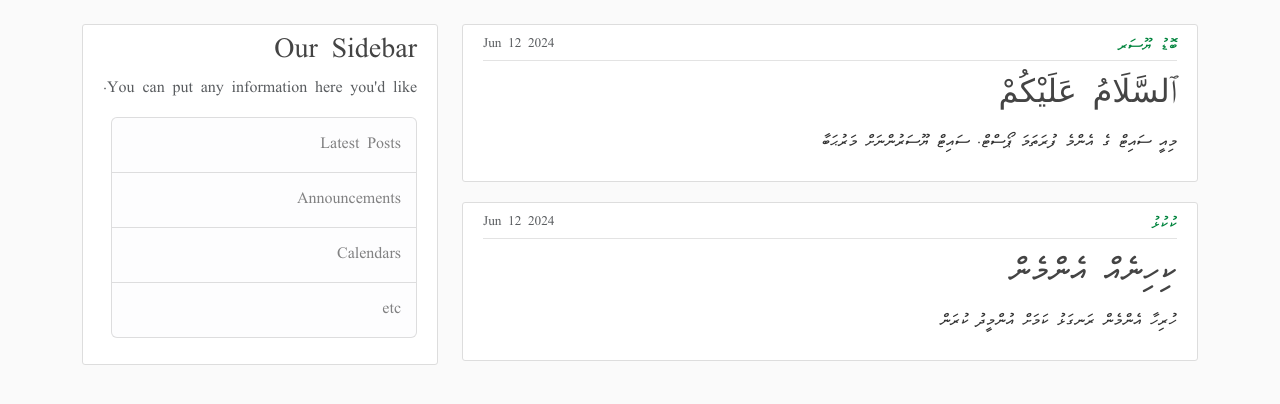
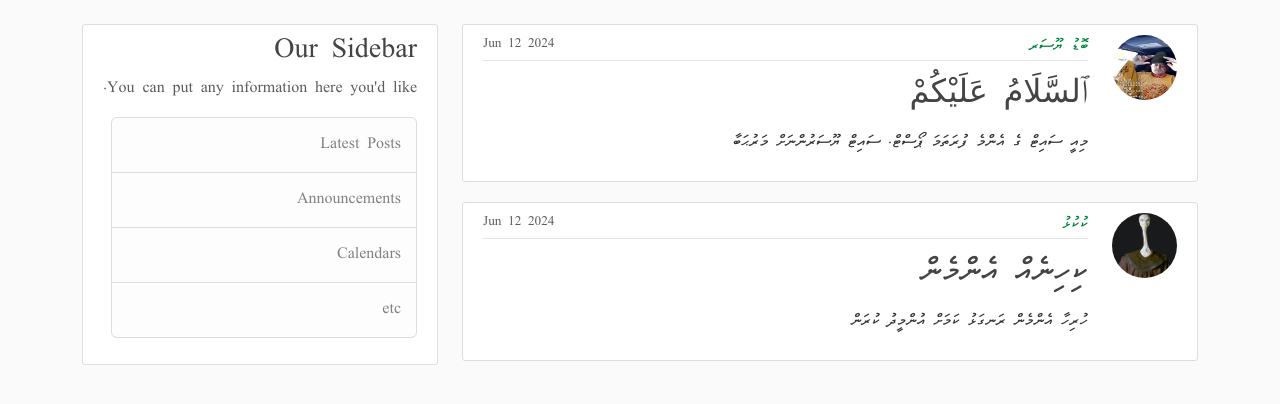
Before and after one commit to illkyo/dhiv-blog, a Django app: page / in a window 1280 px wide. Shown: the part 56-460 px from the top of the page. Run offline with Django 5.2, Linux system fonts and the light colour scheme; some libraries are stand-ins or nearby versions.

Commit message:
added user profile pics to be viewable in the home page on the posts

```diff
--- a/blog/templates/blog/home.html
+++ b/blog/templates/blog/home.html
@@ -6,8 +6,9 @@
 
 {% block content %}
   {% for post in posts %}
-  <article class="media content-section">
-    <div class="media-body">
+  <article class="media content-section d-flex flex-row">
+    <img class="rounded-circle article-img" src="{{ post.author.profile.image.url }}">
+    <div class="media body me-4 flex-fill">
       <div class="article-metadata">
         <a href="#">{{ post.author }}</a>
         <small class="text-muted">{{ post.date_posted|date:"Y M d" }}</small>
--- a/static/css/custom.css
+++ b/static/css/custom.css
@@ -86,7 +86,6 @@ a.article-title:hover {
 .article-img {
   height: 65px;
   width: 65px;
-  margin-right: 16px;
 }
 
 .article-metadata {
```
Also changed, not shown: users/models.py (+9 -0 lines), blog/migrations/0006_alter_post_date_posted.py (added), db.sqlite3, media/pfps/GNDMhrwXQAANDjE.jpg (deleted), media/pfps/GNDMhrwXQAANDjE_C5yonuN.jpg (added), media/pfps/GNDMhrwXQAANDjE_nbYgb3J.jpg (deleted).
